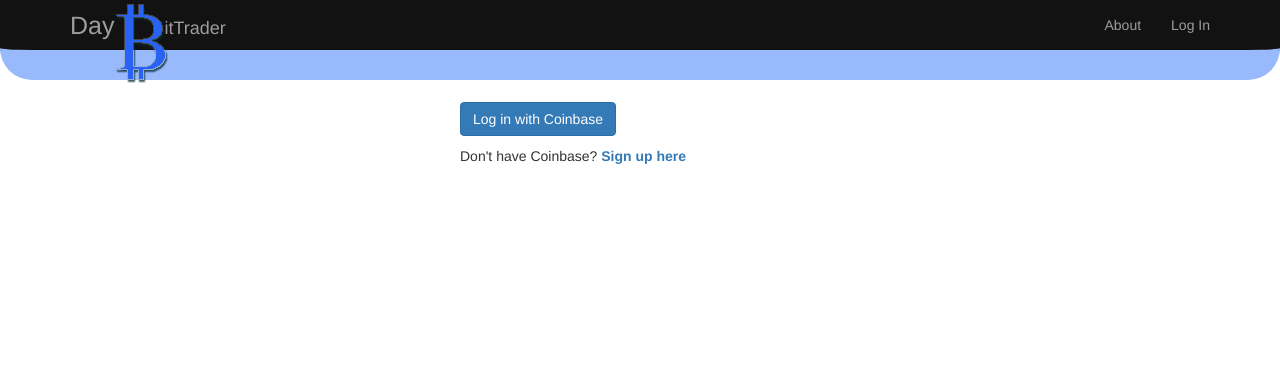
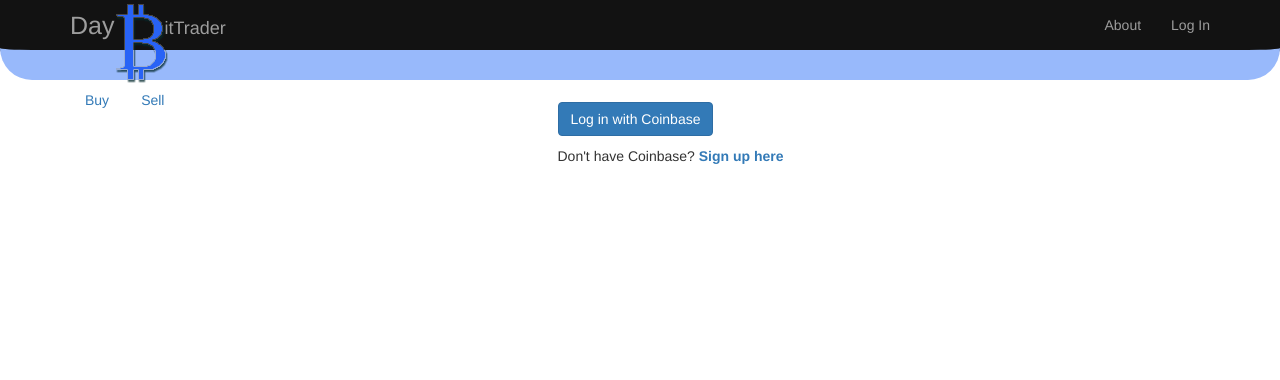
Before and after one commit to wayfarer/daybittrader, a Django app: template base/dbtrade/templates/trade_login.html in a window 1280 px wide. Shown: the top 380 px of the page. Run offline with Django 3.2, Linux system fonts and the light colour scheme; the template is opened without the code that fills it, so the values that code supplies are empty; some libraries are stand-ins or nearby versions.

Commit message:
Updated UI for trade sections.

```diff
--- a/base/dbtrade/templates/base_trade.html
+++ b/base/dbtrade/templates/base_trade.html
@@ -4,10 +4,15 @@
 {% endblock head %}
 
 {% block body %}
-<div class="col-md-4">
-	<!--TODO: subnav-->
+<div class="col-md-5">
+	<ul class="nav nav-pills">
+		<li><a href="/trade/buy/">Buy</a></li>
+		<li><a href="/trade/sell/">Sell</a></li>
+	</ul>
+	<script>$('.nav-pills li a').each(function() {if(this.href == window.location.href) {$(this).parent().addClass('active');}});</script>
+	{% block sidebar %}{% endblock sidebar %}
 </div>
-<div class="col-md-8">
+<div class="col-md-7">
 	{% block content %}{% endblock content %}
 </div>
 {% endblock body %}
--- a/base/dbtrade/templates/trade_order.html
+++ b/base/dbtrade/templates/trade_order.html
@@ -4,8 +4,8 @@
 {% block content %}
 <div class="trade">
 	<h1>{{ heading }}</h1>
-	{% if cb_balance %}<h3 style="color:#666;">Coinbase Balance:
-		<strong>{{ cb_balance }}</strong> &nbsp; Current {{ trade_type_lower }} price: <strong>{{ current_price }}</strong></h3>{% endif %}
+	{% if cb_balance %}<h4 style="color:#666;">Coinbase Balance:
+		<strong>{{ cb_balance }}</strong> &nbsp; Current {{ trade_type_lower }} price: <strong>{{ current_price }}</strong></h4>{% endif %}
 	<form action="?save" method="post">
 		{% csrf_token %}
 		{{ form|bootstrap }}
```
